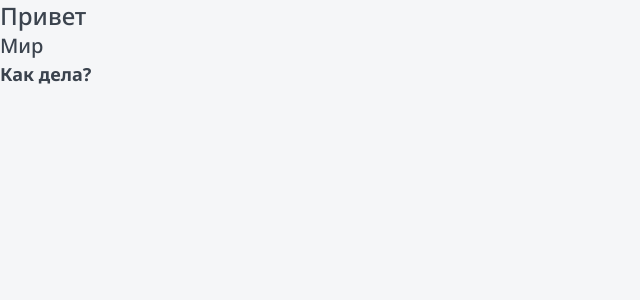
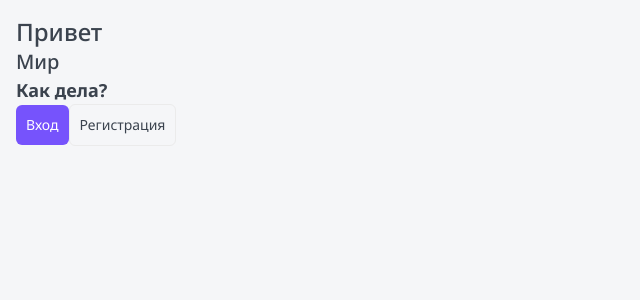
Before and after one commit to Den9rcq/app-router-next, a Next.js app: page / in a window 1280 px wide. Shown: the top 300 px of the page, without its empty margins (0-640 px from the left). Built offline with nearby package versions, Linux system fonts and the light colour scheme.

Commit message:
component button & tailwind config

```diff
--- a/app/globals.css
+++ b/app/globals.css
@@ -2,18 +2,6 @@
 @tailwind components;
 @tailwind utilities;
 
-:root {
-  --black: #3B434E;
-  --white: white;
-  --primary: #7653FC;
-  --red: #FC836D;
-  --green: #1DC37E;
-  --green-light: #C8F8E4;
+body {
+  @apply m-0 p-0 text-black bg-[#F5F6F8]
 }
-
-body {
-  margin: 0;
-  padding: 0;
-  color: var(--black);
-  background: #F5F6F8;
-}
--- a/app/page.tsx
+++ b/app/page.tsx
@@ -1,12 +1,14 @@
 import React from 'react';
-import { Htag } from '@/components';
+import { Button, Htag } from '@/components';
 
 export default function Home() {
   return (
-    <main>
+    <main className="p-4">
       <Htag tag="h1">Привет</Htag>
       <Htag tag="h2">Мир</Htag>
       <Htag tag="h3">Как дела?</Htag>
+      <Button appearance="primary">Вход</Button>
+      <Button appearance="ghost">Регистрация</Button>
     </main>
   );
 }
--- /dev/null
+++ b/components/Button/Button.props.ts
@@ -0,0 +1,10 @@
+import { ButtonHTMLAttributes, DetailedHTMLProps, ReactNode } from 'react';
+
+export interface ButtonProps
+  extends DetailedHTMLProps<
+    ButtonHTMLAttributes<HTMLButtonElement>,
+    HTMLButtonElement
+  > {
+  children: ReactNode;
+  appearance: 'primary' | 'ghost';
+}
--- /dev/null
+++ b/components/Button/Button.tsx
@@ -0,0 +1,28 @@
+import classNames from 'classnames';
+import { ButtonProps } from '@/components/Button/Button.props';
+
+export const Button = ({
+  appearance,
+  children,
+  className,
+  ...props
+}: ButtonProps) => {
+  return (
+    <button
+      className={classNames(
+        'inline-block box-border p-2.5 bg-bg-main cursor-pointer text-center rounded-md text-sm',
+        'transition-all',
+        appearance == 'primary'
+          ? 'text-white bg-primary hover:bg-primary-hover'
+          : '',
+        appearance == 'ghost'
+          ? 'text-black border border-gray-light hover:bg-primary hover:text-white'
+          : '',
+        className,
+      )}
+      {...props}
+    >
+      {children}
+    </button>
+  );
+};
--- a/components/index.ts
+++ b/components/index.ts
@@ -1 +1,2 @@
 export * from './Htag/Htag';
+export * from './Button/Button';
--- a/package.json
+++ b/package.json
@@ -13,6 +13,7 @@
     "@types/react": "18.2.15",
     "@types/react-dom": "18.2.7",
     "autoprefixer": "10.4.14",
+    "classnames": "^2.3.2",
     "eslint-config-next": "13.4.12",
     "next": "13.4.12",
     "postcss": "8.4.27",
--- a/tailwind.config.js
+++ b/tailwind.config.js
@@ -13,6 +13,16 @@ module.exports = {
           'conic-gradient(from 180deg at 50% 50%, var(--tw-gradient-stops))',
       },
     },
+    colors: {
+      'black': '#3B434E',
+      'white': '#FFFFFF',
+      'primary': '#7653FC',
+      'primary-hover': '#6848CE',
+      'red': '#FC836D',
+      'green': '#1DC37E',
+      'green-light': '#C8F8E4',
+      'gray-light': '#EBEBEB',
+    },
   },
   plugins: [],
-}
+};
```
Also changed, not shown: 1 other file (tests, documents, lock files or other folders).
